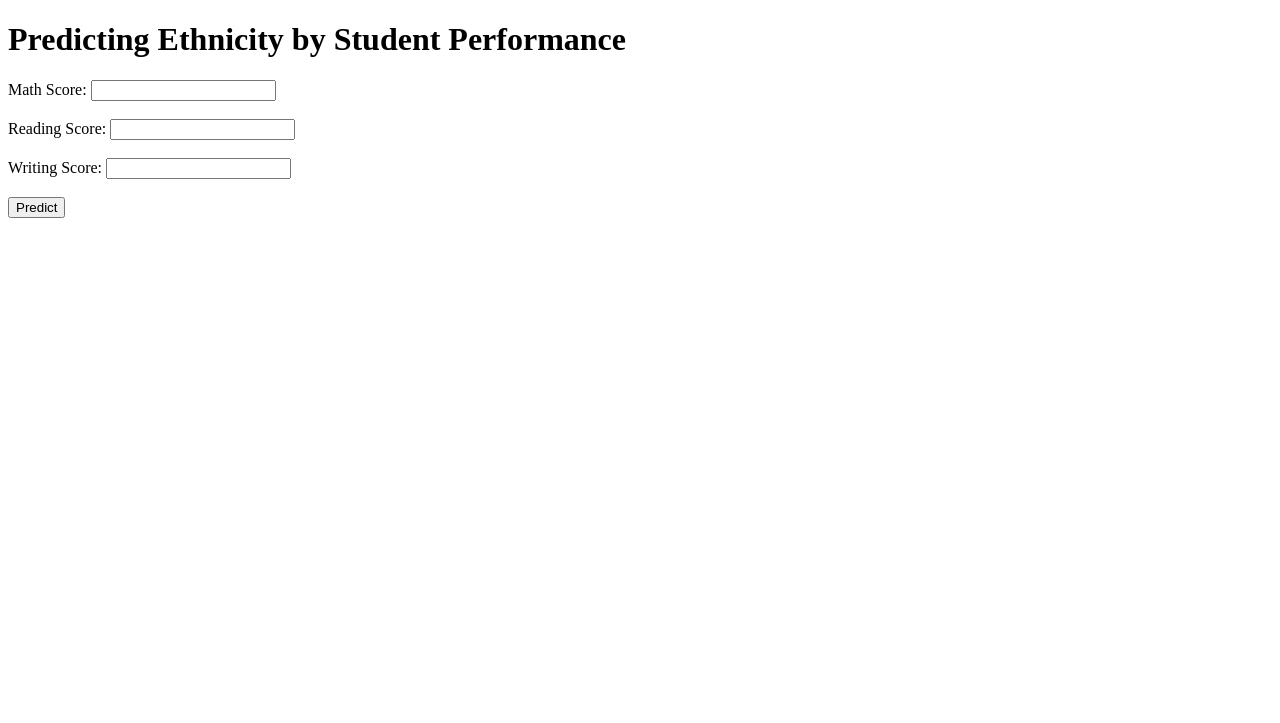
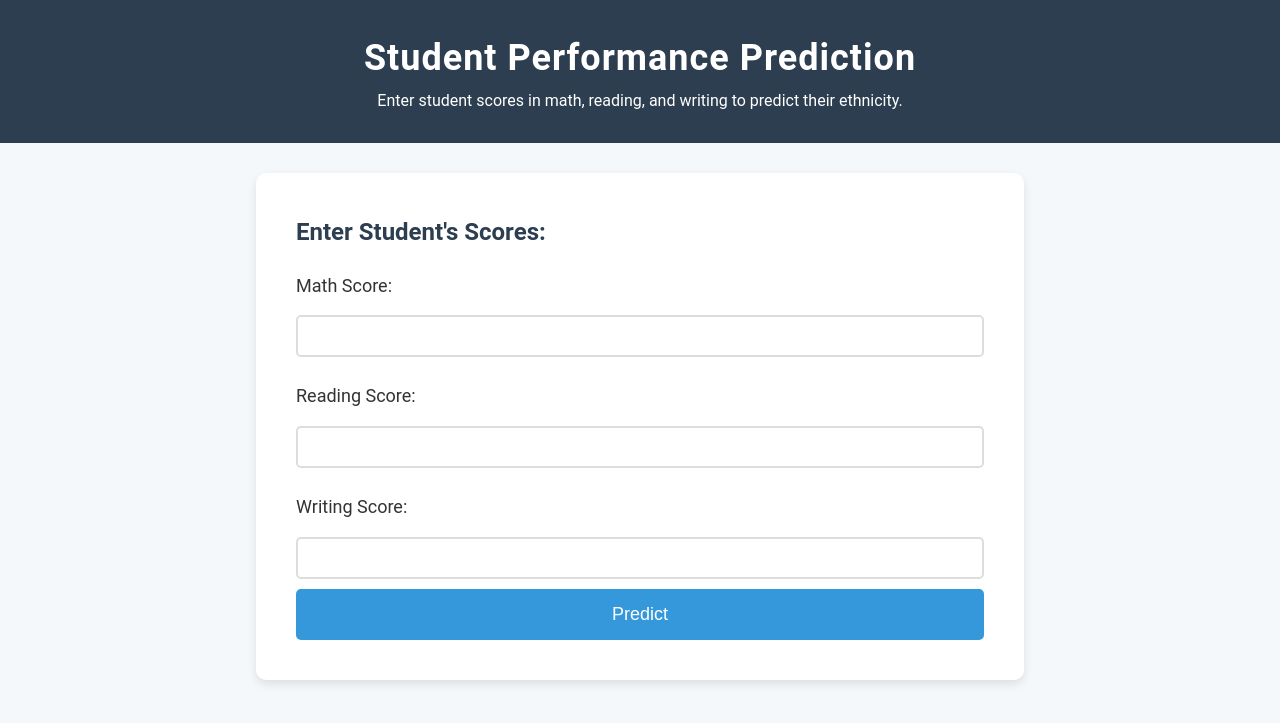
Before and after one commit to kmattingly8/ANA680_mt2, a Flask app: page / in a window 1280 px wide. Shown: the top 723 px of the page. Run offline with Flask 3, Linux system fonts and the light colour scheme; parts of the project's set-up code (start-up, migrations or seed data) failed here and were passed over.

Commit message:
HTML Template Update

```diff
--- a/templates/index.html
+++ b/templates/index.html
@@ -3,28 +3,143 @@
 <head>
     <meta charset="UTF-8">
     <meta name="viewport" content="width=device-width, initial-scale=1.0">
-    <title>Predicting Ethnicity by Student Performance</title>
+    <title>Student Performance Prediction</title>
+    <style>
+        /* Basic Reset */
+        * {
+            margin: 0;
+            padding: 0;
+            box-sizing: border-box;
+        }
+
+        /* Body and General Styles */
+        body {
+            font-family: 'Roboto', sans-serif;
+            background-color: #f4f8fb;
+            color: #333;
+            line-height: 1.6;
+            padding: 0;
+            margin: 0;
+        }
+
+        /* Header Styles */
+        header {
+            background-color: #2C3E50;
+            color: white;
+            text-align: center;
+            padding: 30px 0;
+        }
+
+        header h1 {
+            font-size: 36px;
+            letter-spacing: 1px;
+        }
+
+        /* Main Content Container */
+        .container {
+            width: 60%;
+            margin: 30px auto;
+            background-color: white;
+            padding: 40px;
+            border-radius: 10px;
+            box-shadow: 0 4px 10px rgba(0, 0, 0, 0.1);
+        }
+
+        /* Form Styles */
+        h2 {
+            font-size: 24px;
+            color: #2C3E50;
+            margin-bottom: 20px;
+        }
+
+        label {
+            font-size: 18px;
+            display: block;
+            margin: 15px 0 5px;
+        }
+
+        input[type="text"] {
+            width: 100%;
+            padding: 10px;
+            margin: 10px 0;
+            border: 2px solid #ddd;
+            border-radius: 5px;
+            font-size: 16px;
+        }
+
+        button[type="submit"] {
+            background-color: #3498DB;
+            color: white;
+            border: none;
+            padding: 15px 20px;
+            border-radius: 5px;
+            font-size: 18px;
+            cursor: pointer;
+            width: 100%;
+            transition: background-color 0.3s ease;
+        }
+
+        button[type="submit"]:hover {
+            background-color: #2980B9;
+        }
+
+        /* Prediction Result */
+        .result {
+            background-color: #f1f8f6;
+            padding: 20px;
+            border-radius: 5px;
+            border: 1px solid #ddd;
+            margin-top: 20px;
+        }
+
+        .result h3 {
+            font-size: 22px;
+            color: #27ae60;
+        }
+
+        .result p {
+            font-size: 18px;
+            color: #333;
+        }
+
+    </style>
 </head>
 <body>
-    <h1>Predicting Ethnicity by Student Performance</h1>
+
+    <!-- Header Section -->
+    <header>
+        <h1>Student Performance Prediction</h1>
+        <p>Enter student scores in math, reading, and writing to predict
+their ethnicity.</p>
+    </header>
+
+    <!-- Main Content Section -->
+    <div class="container">
+        <h2>Enter Student's Scores:</h2>
+
         <form method="POST" action="/predict">
             <label for="math_score">Math Score:</label>
-        <input type="text" id="math_score" name="math score"
-required><br><br>
+            <input type="text" id="math_score" name="math score" required>
 
             <label for="reading_score">Reading Score:</label>
             <input type="text" id="reading_score" name="reading score"
-required><br><br>
+required>
 
             <label for="writing_score">Writing Score:</label>
             <input type="text" id="writing_score" name="writing score"
-required><br><br>
+required>
 
             <button type="submit">Predict</button>
         </form>
 
         {% if prediction %}
-        <h2>Prediction Result: {{ prediction }}</h2>
+            <div class="result">
+                <h3>Prediction Result:</h3>
+                <p>The predicted ethnicity group is: <strong>{{ prediction
+}}</strong></p>
+            </div>
         {% endif %}
+    </div>
+
 </body>
 </html>
```
Lines whose indentation alone changed are shown as unchanged.
